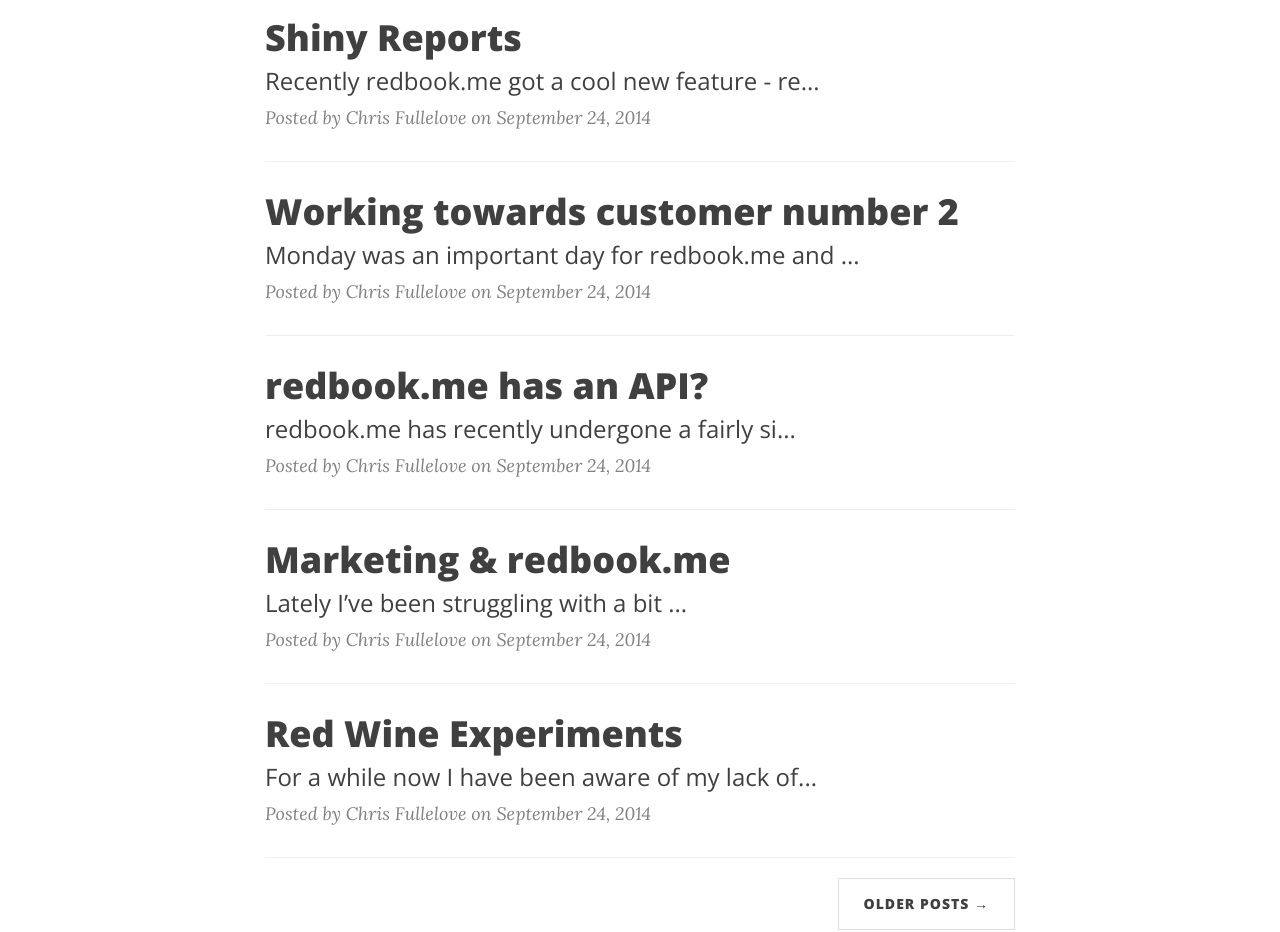
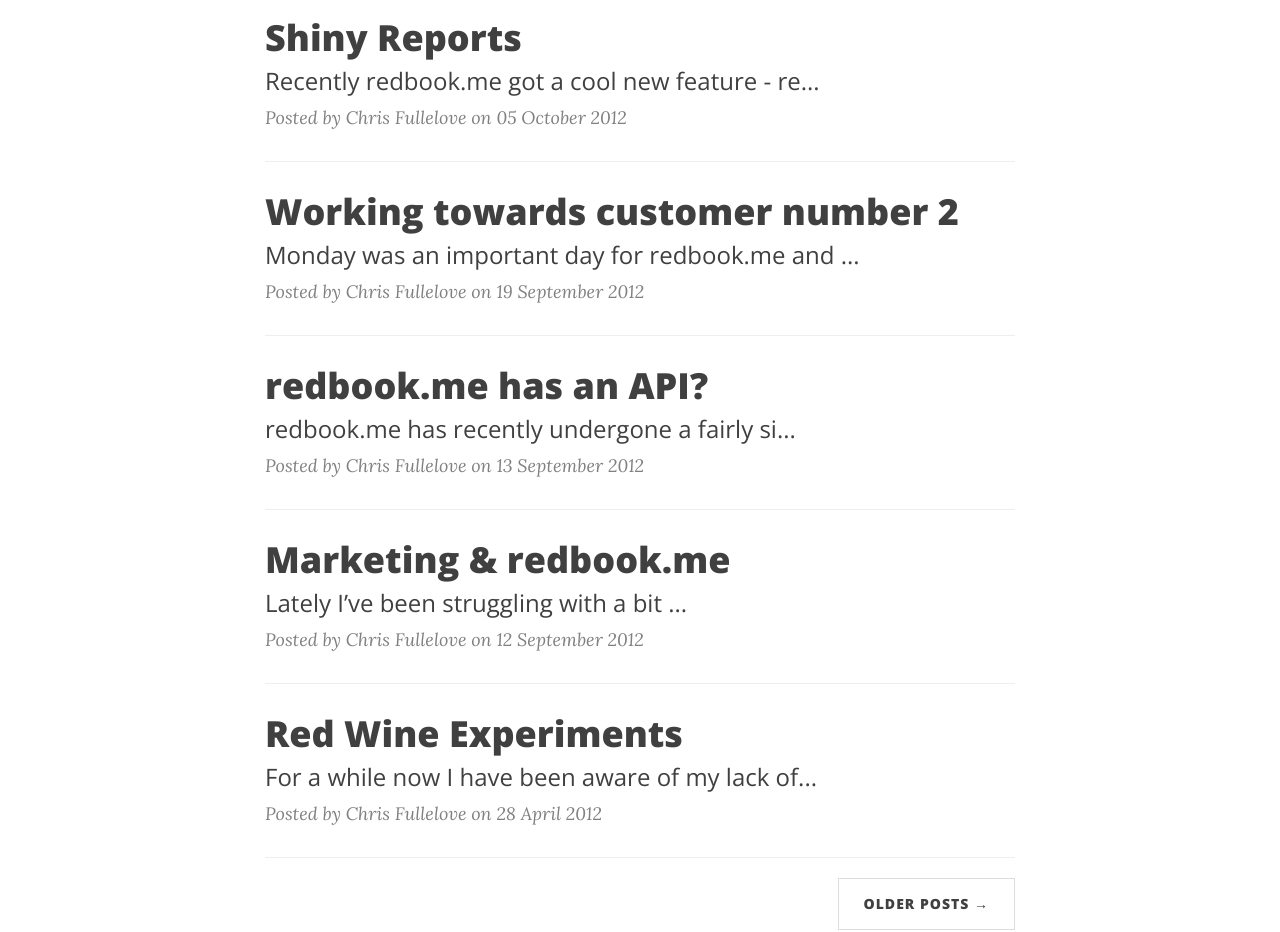
Before and after one commit to cfullelove/cfullelove.github.io, a Jekyll site: the page built from index.html, in a window 1280 px wide. Shown: the part 458-1390 px from the top of the page. Built offline with Jekyll 4.4.1, drawn with Linux system fonts in a browser that asks for light colours; nearby versions of some CDN libraries; the list of posts is cut into pages by our own code.

Commit message:
New Layout 12th run

```diff
--- a/index.html
+++ b/index.html
@@ -52,7 +52,7 @@
                             {{ post.content | strip_html | truncate 600 }}
                         </h3>
                     </a>
-                    <p class="post-meta">Posted by {{site.author}} on September 24, 2014</p>
+                    <p class="post-meta">Posted by {{site.author}} on {{ post.date | date_to_long_string }}</p>
                 </div>
                 <hr>
 				{% endfor %}
```
